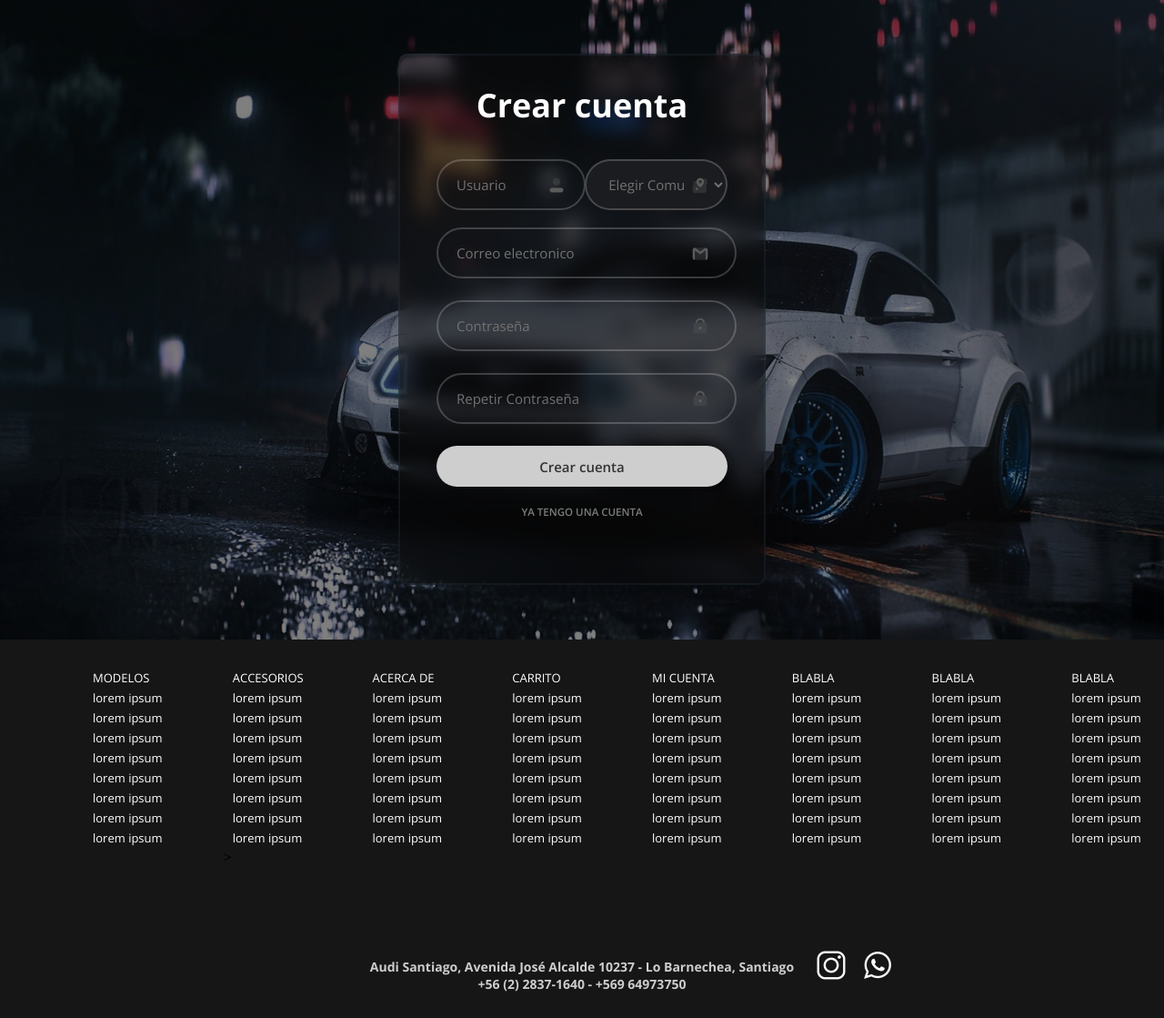
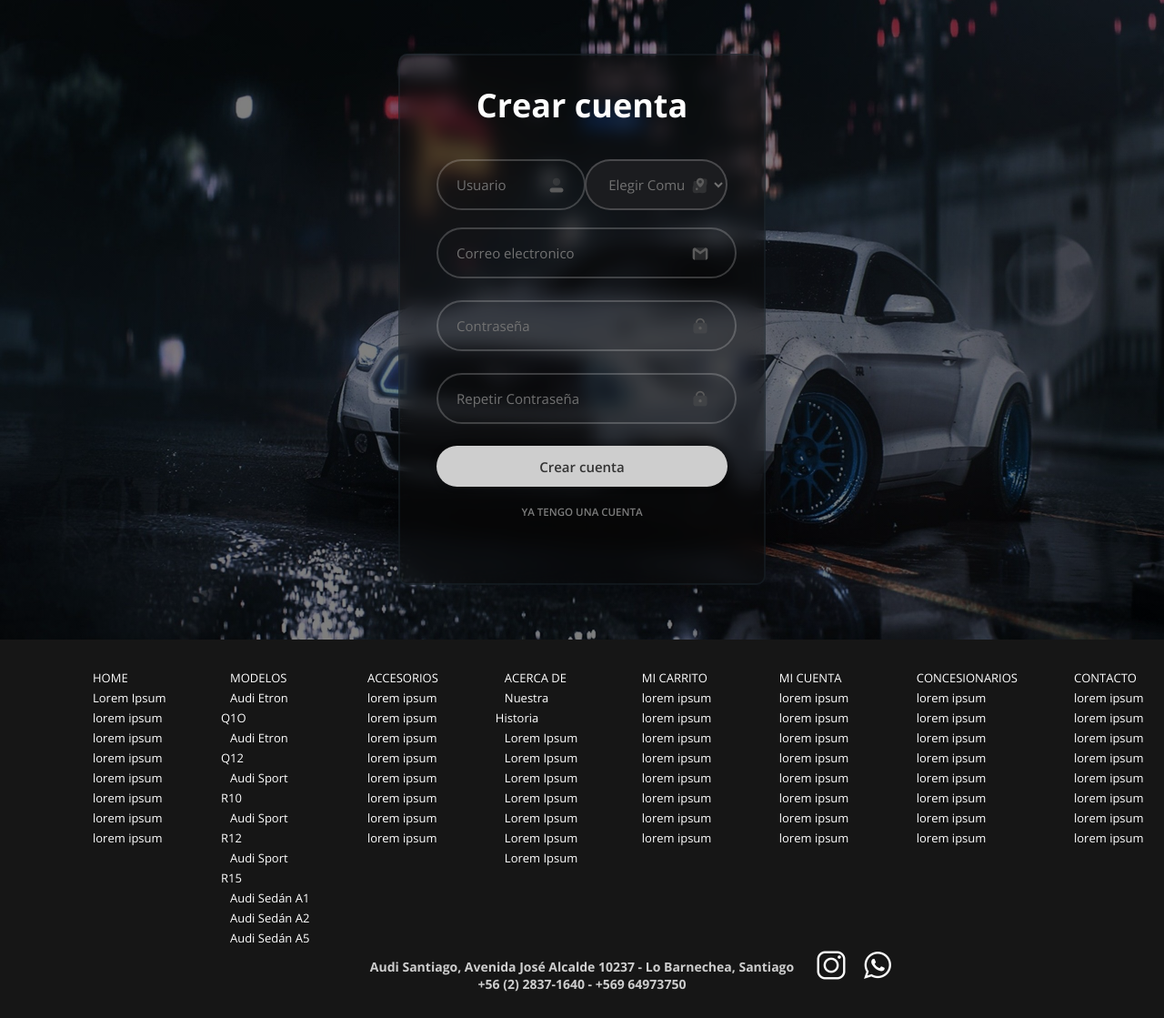
Before and after one commit to Gapprrin/Proyecto_web_2024_3.0, a Django app: page /logon/ in a window 1280 px wide. Shown: the part 71-1190 px from the top of the page at 91% size. Run offline with Django 5.2, Linux system fonts and the light colour scheme.

Commit message:
cambios pequeños

```diff
--- a/core/templates/planilla_header_footer.html
+++ b/core/templates/planilla_header_footer.html
@@ -88,8 +88,8 @@
 
             <ul style="list-style-type: none;" >
 
-                <li><a href="#" style="text-transform: uppercase; color: rgb(255, 255, 255); text-decoration: none;">Modelos</a></li>
-                <li><a href="#" style="text-transform: lowercase; color: rgb(255, 255, 255); text-decoration: none;">Lorem ipsum</a></li>
+                <li><a href="#" style="text-transform: uppercase; color: rgb(255, 255, 255); text-decoration: none;">Home</a></li>
+                <li><a href="#" style="text-transform:capitalize; color: rgb(255, 255, 255); text-decoration: none;">Lorem ipsum</a></li>
                 <li><a href="#" style="text-transform: lowercase; color: rgb(255, 255, 255); text-decoration: none;">Lorem ipsum</a></li>
                 <li><a href="#" style="text-transform: lowercase; color: rgb(255, 255, 255); text-decoration: none;">Lorem ipsum</a></li>
                 <li><a href="#" style="text-transform: lowercase; color: rgb(255, 255, 255); text-decoration: none;">Lorem ipsum</a></li>
@@ -105,21 +105,21 @@
 
             <ul style="list-style-type: none;" >
 
-                <li><a href="#" style="text-transform: uppercase; color: rgb(255, 255, 255); text-decoration: none;">Accesorios</a></li>
-                <li><a href="#" style="text-transform: lowercase; color: rgb(255, 255, 255); text-decoration: none;">Lorem ipsum</a></li>
-                <li><a href="#" style="text-transform: lowercase; color: rgb(255, 255, 255); text-decoration: none;">Lorem ipsum</a></li>
-                <li><a href="#" style="text-transform: lowercase; color: rgb(255, 255, 255); text-decoration: none;">Lorem ipsum</a></li>
-                <li><a href="#" style="text-transform: lowercase; color: rgb(255, 255, 255); text-decoration: none;">Lorem ipsum</a></li>
-                <li><a href="#" style="text-transform: lowercase; color: rgb(255, 255, 255); text-decoration: none;">Lorem ipsum</a></li>
-                <li><a href="#" style="text-transform: lowercase; color: rgb(255, 255, 255); text-decoration: none;">Lorem ipsum</a></li>
-                <li><a href="#" style="text-transform: lowercase; color: rgb(255, 255, 255); text-decoration: none;">Lorem ipsum</a></li>
-                <li><a href="#" style="text-transform: lowercase; color: rgb(255, 255, 255); text-decoration: none;">Lorem ipsum</a></li>>
+                <li><a href="#" style="text-transform: uppercase; color: rgb(255, 255, 255); text-decoration: none;">Modelos</a></li>
+                <li><a href="#" style="text-transform: capitalize; color: rgb(255, 255, 255); text-decoration: none;">Audi Etron Q1O</a></li>
+                <li><a href="#" style="text-transform: capitalize; color: rgb(255, 255, 255); text-decoration: none;">Audi Etron Q12</a></li>
+                <li><a href="#" style="text-transform: capitalize; color: rgb(255, 255, 255); text-decoration: none;">Audi Sport R10</a></li>
+                <li><a href="#" style="text-transform: capitalize; color: rgb(255, 255, 255); text-decoration: none;">Audi Sport R12</a></li>
+                <li><a href="#" style="text-transform: capitalize; color: rgb(255, 255, 255); text-decoration: none;">Audi Sport R15</a></li>
+                <li><a href="#" style="text-transform: capitalize; color: rgb(255, 255, 255); text-decoration: none;">Audi Sedán A1</a></li>
+                <li><a href="#" style="text-transform: capitalize; color: rgb(255, 255, 255); text-decoration: none;">Audi Sedán A2</a></li>
+                <li><a href="#" style="text-transform: capitalize; color: rgb(255, 255, 255); text-decoration: none;">Audi Sedán A5</a></li>
 
 
             </ul>
             <ul style="list-style-type: none;">
 
-                <li><a href="#" style="text-transform: uppercase; color: rgb(255, 255, 255); text-decoration: none;">Acerca de</a></li>
+                <li><a href="#" style="text-transform: uppercase; color: rgb(255, 255, 255); text-decoration: none;">Accesorios</a></li>
                 <li><a href="#" style="text-transform: lowercase; color: rgb(255, 255, 255); text-decoration: none;">Lorem ipsum</a></li>
                 <li><a href="#" style="text-transform: lowercase; color: rgb(255, 255, 255); text-decoration: none;">Lorem ipsum</a></li>
                 <li><a href="#" style="text-transform: lowercase; color: rgb(255, 255, 255); text-decoration: none;">Lorem ipsum</a></li>
@@ -135,7 +135,22 @@
 
             <ul style="list-style-type: none;">
 
-                <li><a href="#" style="text-transform: uppercase; color: rgb(255, 255, 255); text-decoration: none;">Carrito</a></li>
+                <li><a href="#" style="text-transform: uppercase; color: rgb(255, 255, 255); text-decoration: none;">Acerca de</a></li>
+                <li><a href="#" style="text-transform: capitalize; color: rgb(255, 255, 255); text-decoration: none;">Nuestra Historia</a></li>
+                <li><a href="#" style="text-transform: capitalize; color: rgb(255, 255, 255); text-decoration: none;">Lorem ipsum</a></li>
+                <li><a href="#" style="text-transform: capitalize; color: rgb(255, 255, 255); text-decoration: none;">Lorem ipsum</a></li>
+                <li><a href="#" style="text-transform: capitalize; color: rgb(255, 255, 255); text-decoration: none;">Lorem ipsum</a></li>
+                <li><a href="#" style="text-transform: capitalize; color: rgb(255, 255, 255); text-decoration: none;">Lorem ipsum</a></li>
+                <li><a href="#" style="text-transform: capitalize; color: rgb(255, 255, 255); text-decoration: none;">Lorem ipsum</a></li>
+                <li><a href="#" style="text-transform: capitalize; color: rgb(255, 255, 255); text-decoration: none;">Lorem ipsum</a></li>
+                <li><a href="#" style="text-transform: capitalize; color: rgb(255, 255, 255); text-decoration: none;">Lorem ipsum</a></li>
+
+
+            </ul>
+
+            <ul style="list-style-type: none;">
+
+                <li><a href="#" style="text-transform: uppercase; color: rgb(255, 255, 255); text-decoration: none;">Mi carrito</a></li>
                 <li><a href="#" style="text-transform: lowercase; color: rgb(255, 255, 255); text-decoration: none;">Lorem ipsum</a></li>
                 <li><a href="#" style="text-transform: lowercase; color: rgb(255, 255, 255); text-decoration: none;">Lorem ipsum</a></li>
                 <li><a href="#" style="text-transform: lowercase; color: rgb(255, 255, 255); text-decoration: none;">Lorem ipsum</a></li>
@@ -150,22 +165,7 @@
 
             <ul style="list-style-type: none;">
 
-                <li><a href="#" style="text-transform: uppercase; color: rgb(255, 255, 255); text-decoration: none;">Mi Cuenta</a></li>
-                <li><a href="#" style="text-transform: lowercase; color: rgb(255, 255, 255); text-decoration: none;">Lorem ipsum</a></li>
-                <li><a href="#" style="text-transform: lowercase; color: rgb(255, 255, 255); text-decoration: none;">Lorem ipsum</a></li>
-                <li><a href="#" style="text-transform: lowercase; color: rgb(255, 255, 255); text-decoration: none;">Lorem ipsum</a></li>
-                <li><a href="#" style="text-transform: lowercase; color: rgb(255, 255, 255); text-decoration: none;">Lorem ipsum</a></li>
-                <li><a href="#" style="text-transform: lowercase; color: rgb(255, 255, 255); text-decoration: none;">Lorem ipsum</a></li>
-                <li><a href="#" style="text-transform: lowercase; color: rgb(255, 255, 255); text-decoration: none;">Lorem ipsum</a></li>
-                <li><a href="#" style="text-transform: lowercase; color: rgb(255, 255, 255); text-decoration: none;">Lorem ipsum</a></li>
-                <li><a href="#" style="text-transform: lowercase; color: rgb(255, 255, 255); text-decoration: none;">Lorem ipsum</a></li>
-
-
-            </ul>
-
-            <ul style="list-style-type: none;">
-
-                <li><a href="#" style="text-transform: uppercase; color: rgb(255, 255, 255); text-decoration: none;">Blabla</a></li>
+                <li><a href="#" style="text-transform: uppercase; color: rgb(255, 255, 255); text-decoration: none;">Mi cuenta</a></li>
                 <li><a href="#" style="text-transform: lowercase; color: rgb(255, 255, 255); text-decoration: none;">Lorem ipsum</a></li>
                 <li><a href="#" style="text-transform: lowercase; color: rgb(255, 255, 255); text-decoration: none;">Lorem ipsum</a></li>
                 <li><a href="#" style="text-transform: lowercase; color: rgb(255, 255, 255); text-decoration: none;">Lorem ipsum</a></li>
@@ -181,7 +181,7 @@
 
             <ul style="list-style-type: none;">
 
-                <li><a href="#" style="text-transform: uppercase; color: rgb(255, 255, 255); text-decoration: none;">Blabla</a></li>
+                <li><a href="#" style="text-transform: uppercase; color: rgb(255, 255, 255); text-decoration: none;">Concesionarios</a></li>
                 <li><a href="#" style="text-transform: lowercase; color: rgb(255, 255, 255); text-decoration: none;">Lorem ipsum</a></li>
                 <li><a href="#" style="text-transform: lowercase; color: rgb(255, 255, 255); text-decoration: none;">Lorem ipsum</a></li>
                 <li><a href="#" style="text-transform: lowercase; color: rgb(255, 255, 255); text-decoration: none;">Lorem ipsum</a></li>
@@ -196,7 +196,7 @@
 
             <ul style="list-style-type: none;">
 
-                <li><a href="#" style="text-transform: uppercase; color: rgb(255, 255, 255); text-decoration: none;">Blabla</a></li>
+                <li><a href="#" style="text-transform: uppercase; color: rgb(255, 255, 255); text-decoration: none;">Contacto</a></li>
                 <li><a href="#" style="text-transform: lowercase; color: rgb(255, 255, 255); text-decoration: none;">Lorem ipsum</a></li>
                 <li><a href="#" style="text-transform: lowercase; color: rgb(255, 255, 255); text-decoration: none;">Lorem ipsum</a></li>
                 <li><a href="#" style="text-transform: lowercase; color: rgb(255, 255, 255); text-decoration: none;">Lorem ipsum</a></li>
```
Also changed, not shown: core/static/Style/estilo.css (+5 -4 lines).
